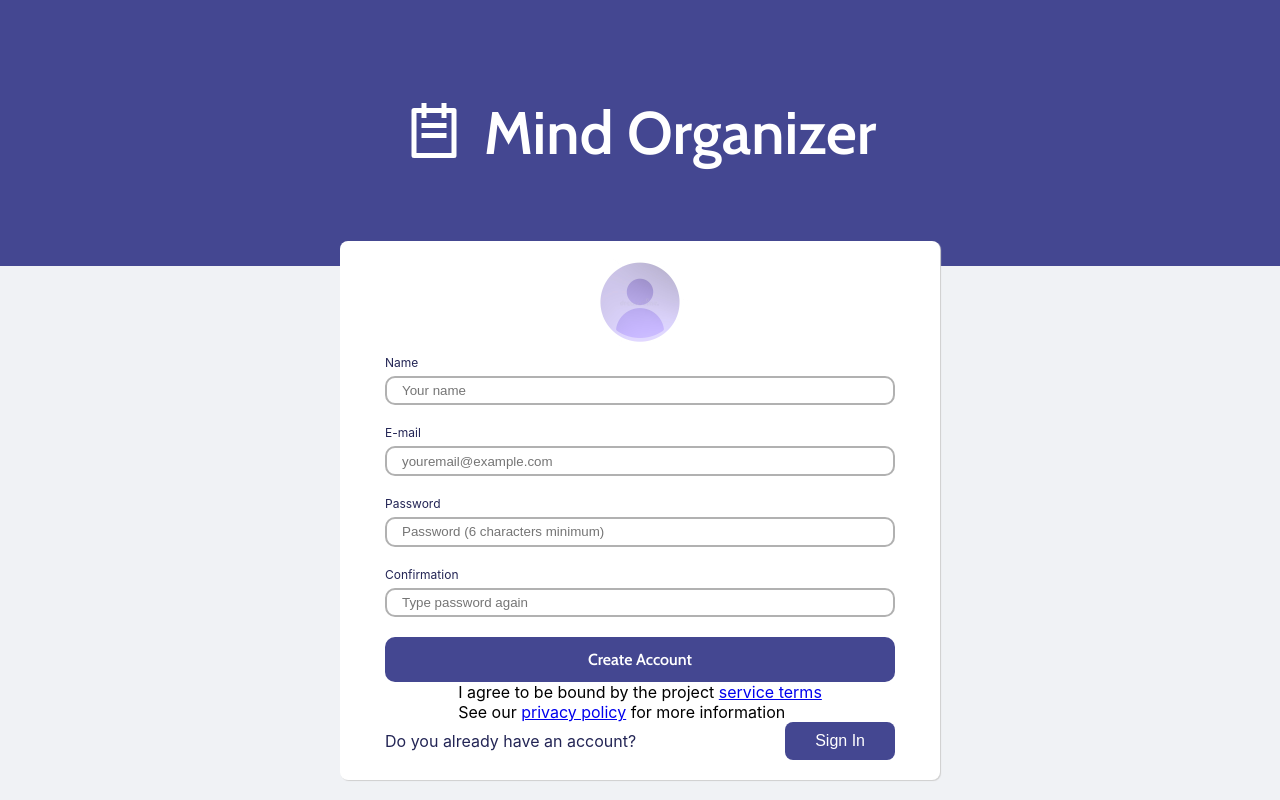
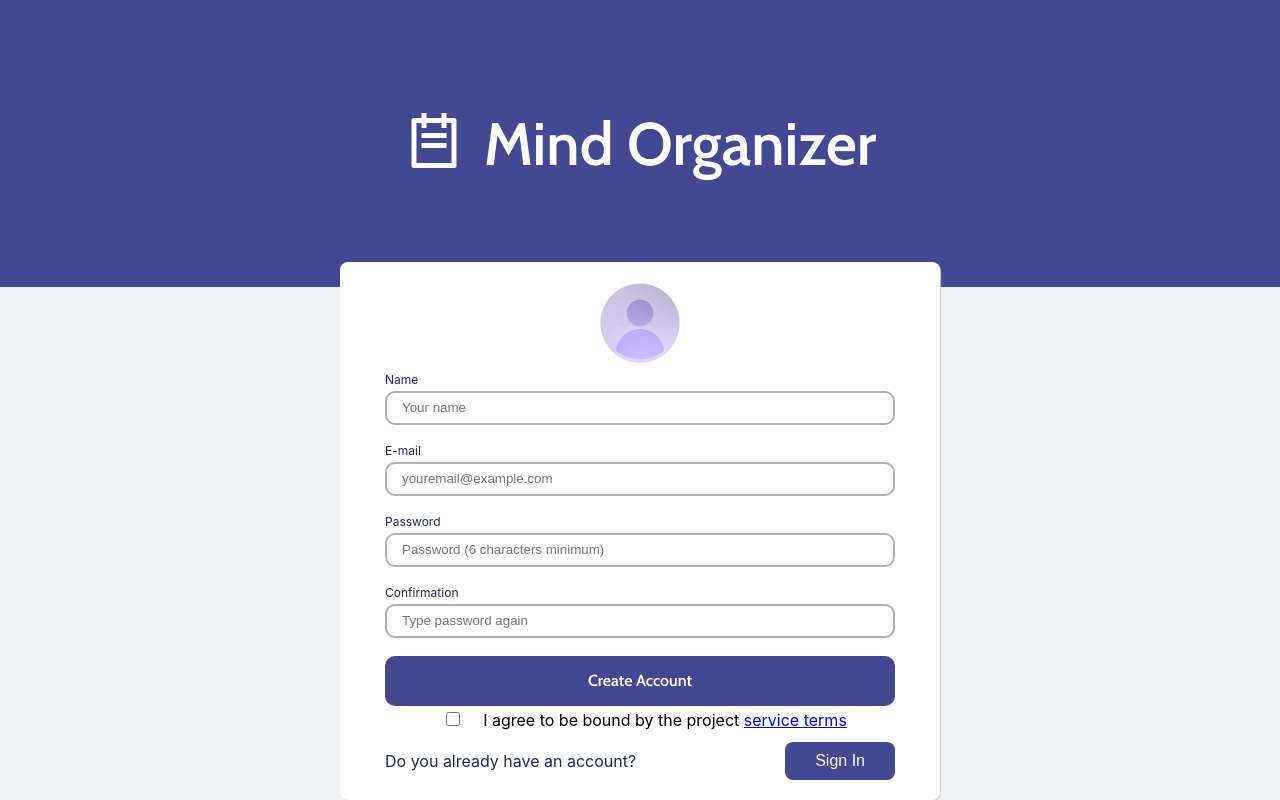
Before and after one commit to devcaiofelipe/todo-list-frontend, a React (Create React App) app: page / in a window 1280 px wide. Both pictures are taken after a click on the button "Sign up". Built offline with nearby package versions, Linux system fonts and the light colour scheme; no server answers.

Commit message:
feat: finish creation user screen

```diff
--- a/src/pages/Login/index.jsx
+++ b/src/pages/Login/index.jsx
@@ -108,11 +108,11 @@ const Login = () => {
             <input id="input"type="password" className="creation-account-input" placeholder="Type password again"/>
             <button type="submit" className="create-account-button">Create Account</button>
           </form>
-          <div>
-            <div>
+          <div className="policy-container">
+            <div className="service-terms-container">
+              <input type="checkbox" checked={false} className="task-container-checkbox"/>
               <p>I agree to be bound by the project <a href="/not-found">service terms</a></p>
             </div>
-            <p>See our <a href="/not-found">privacy policy</a> for more information</p>
           </div>
           <div className="back-to-login">
             <p>Do you already have an account?</p>
--- a/src/pages/Login/styles.css
+++ b/src/pages/Login/styles.css
@@ -152,19 +152,18 @@
   justify-content: center;
   align-items: center;
   width: 600px;
-  height: 650px;
+  height: 600px;
   border-radius: 8px;
   background-color: white;
   box-shadow: 1px 1px 1px #cfcfcf;
-  margin-bottom: 20px;
 }
 
 .create-form {
   display: flex;
   flex-direction: column;
-  gap: 20px;
+  gap: 18px;
   width: 85%;
-  height: 90%;
+  height: 80%;
 }
 
 .back-to-login {
@@ -225,6 +224,7 @@
 
 .profile-picture-container {
   margin-top: 10px;
+  height: 100px;
 }
 
 .profile-picture {
@@ -232,3 +232,24 @@
   width: 100px;
   border-radius: 50%;
 }
+
+.policy-container {
+  display: flex;
+  flex-direction: column;
+  justify-content: center;
+  align-items: center;
+  width: 75%;
+  height: 10px;
+  margin-bottom: 20px;
+}
+
+.policy-container p {
+  margin-top: 5px;
+}
+
+.service-terms-container {
+  display: flex;
+  flex-direction: row;
+  align-items: baseline;
+  justify-content: center;
+}
```
